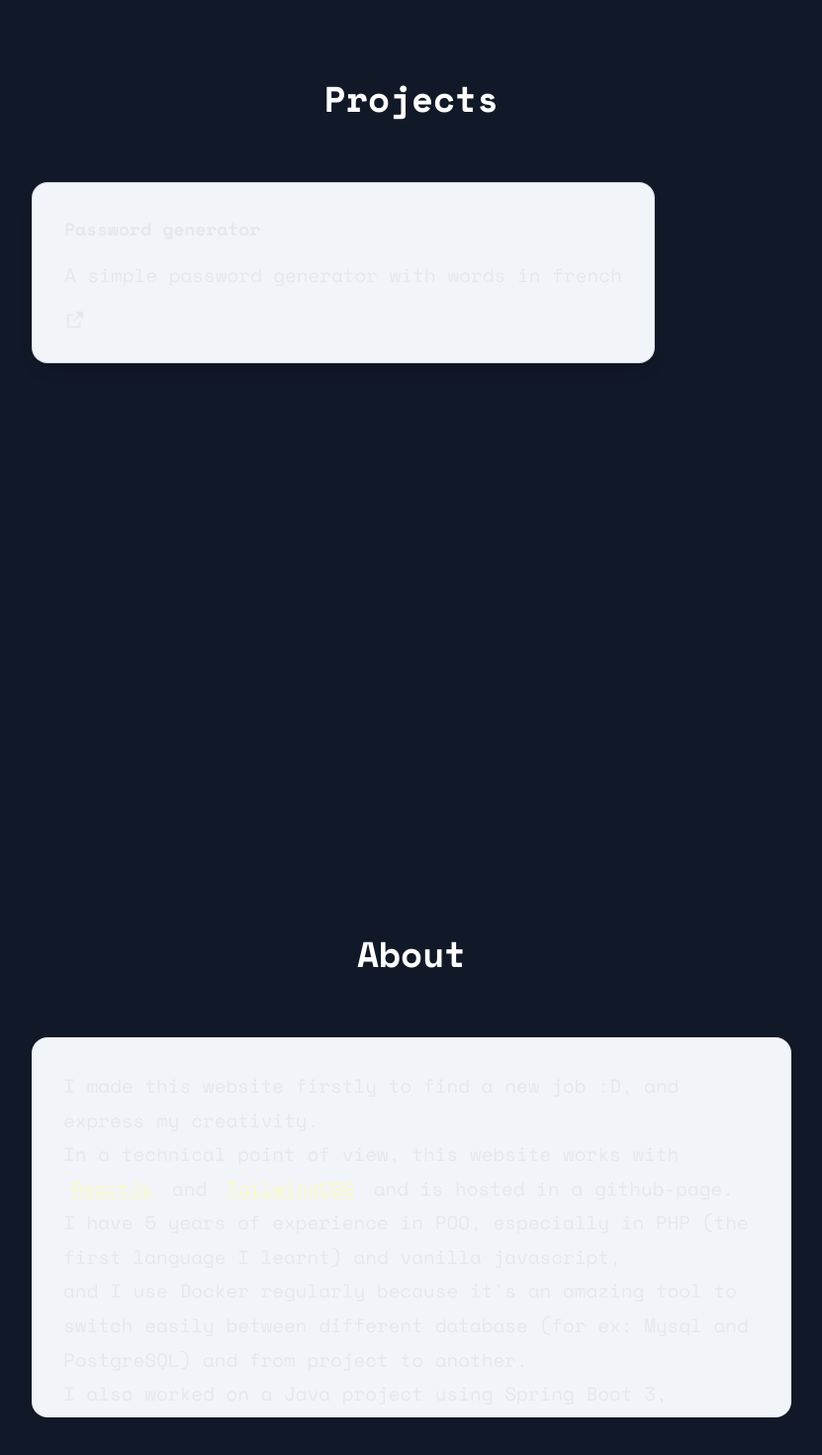
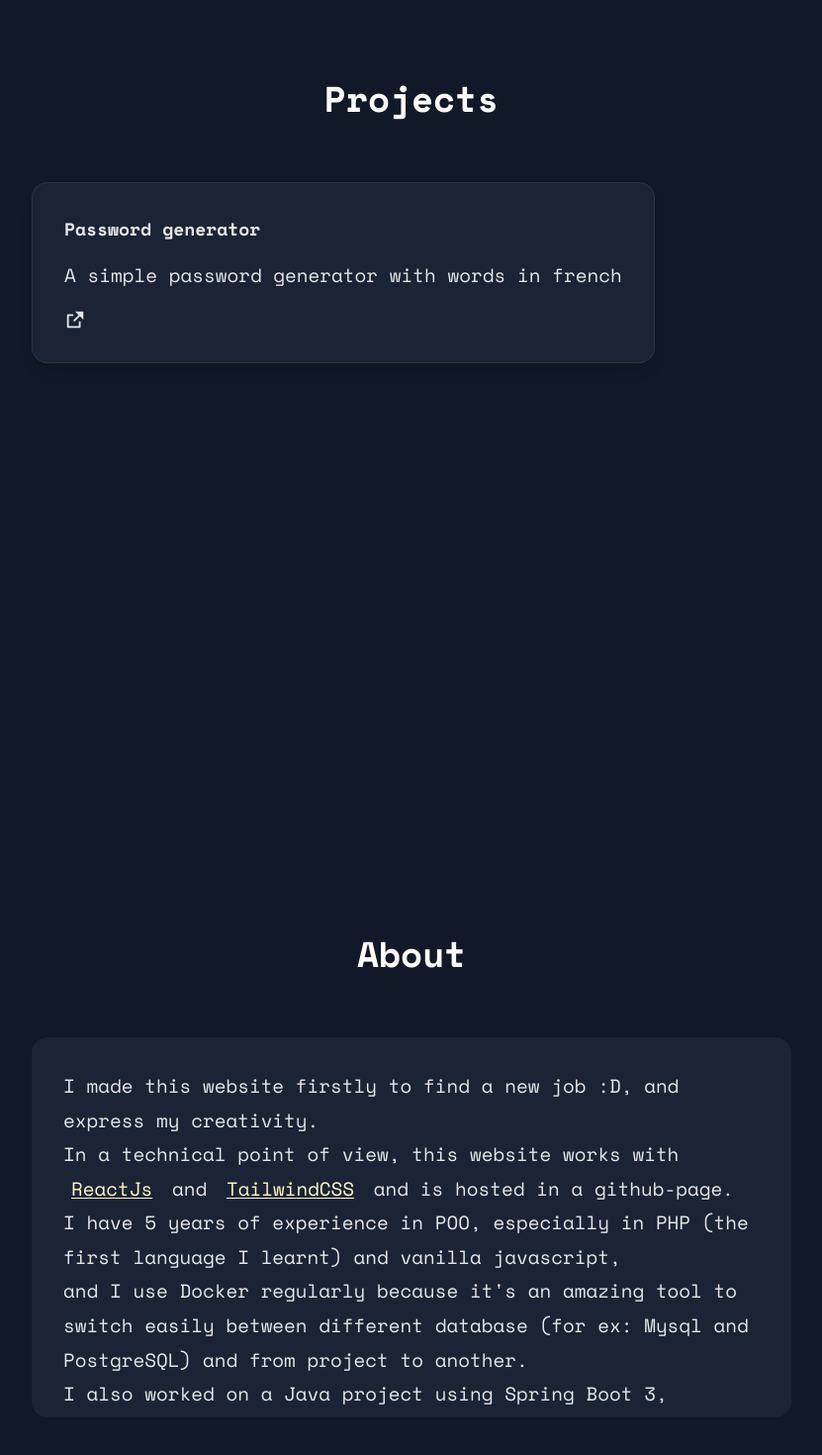
Before and after one commit to t0mspace/t0mspace, a React (Vite) app: page / in a window 1280 px wide. Shown: the part 2037-3507 px from the top of the page at 99% size, without its empty margins (176-1007 px from the left). Built offline with nearby package versions, Linux system fonts and the light colour scheme.

Commit message:
try to fix a bug with background color in edge browser

```diff
--- a/src/components/About/AboutSection.tsx
+++ b/src/components/About/AboutSection.tsx
@@ -3,7 +3,7 @@ function AboutSection() {
     <div id={"about"} className="about-section max-w-3xl mx-auto">
       <h2 className="text-4xl mb-16 font-bold text-center">About</h2>
       <div className="bg-black/.9 backdrop-blur-xl">
-      <div className="overflow-y-scroll max-h-96 p-8 text-gray-200 bg-slate-100/100 bg-opacity-100 dark:bg-slate-700/30 rounded-2xl text-lg font-medium leading-relaxed">
+      <div className="overflow-y-scroll max-h-96 p-8 text-gray-200 custom-background bg-opacity-100 dark:bg-slate-700/30 rounded-2xl text-lg font-medium leading-relaxed">
         <p>I made this website firstly to find a new job :D, and express my creativity.<br />
         In a technical point of view, this website works with <a className="external-link" href="//react.dev">ReactJs</a> and <a className="external-link" href="//v3.tailwindcss.com">TailwindCSS</a> and is hosted in a github-page.
           </p>
--- a/src/components/Projects/ProjectsSection.tsx
+++ b/src/components/Projects/ProjectsSection.tsx
@@ -15,7 +15,7 @@ function ProjectsSection() {
         {projectsData.map((project, index) => (
           <div
             key={index}
-            className="bg-black/.9 backdrop-blur-xl p-8 text-gray-200 bg-slate-100/100 bg-opacity-100 dark:bg-slate-700/30 rounded-2xl border border-slate-500/20 dark:border-slate-600/30 shadow-lg transform duration-300 cursor-pointer flex flex-col justify-between"
+            className="bg-black/.9 backdrop-blur-xl p-8 text-gray-200 custom-background bg-opacity-100 dark:bg-slate-700/30 rounded-2xl border border-slate-500/20 dark:border-slate-600/30 shadow-lg transform duration-300 cursor-pointer flex flex-col justify-between"
           >
             <header>
               <h3 className="pb-4 font-semibold text-lg">
--- a/src/index.scss
+++ b/src/index.scss
@@ -40,3 +40,8 @@ p{
   scroll-snap-align: start;
   -webkit-scroll-snap-align: start; /* Firefox support */
 }
+
+
+.custom-background {
+  background-color: #1B2434;
+}
```
